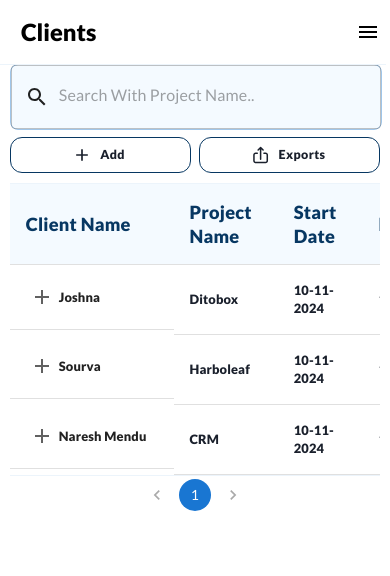
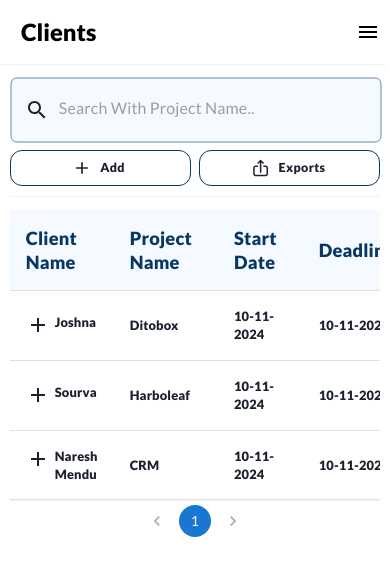
Before and after one commit to venkata-hari1/CRM, a React (Create React App) app: page /admin/clients in a window 390 px wide. Shown: the top 576 px of the page. Built offline with nearby package versions, Linux system fonts and the light colour scheme.

Commit message:
fixed all resonsive issues1

```diff
--- a/src/Components/AdminFlow/ClientTable.tsx
+++ b/src/Components/AdminFlow/ClientTable.tsx
@@ -121,10 +121,12 @@ const value:any=selector?.LandingReducer?.value
                 <Fragment>
                    <Logout open={open} handleCancel={handleCancel} name='statusbtn' value={value} handleOpen={handleOpen} dataId={data.id}/>
                 <TableRow key={data?.id} className={classes.TableRow}>
-                  <TableCell sx={{display:'flex'}}>
-                      <Chip onClick={handleDetails} sx={{border:'none',fontSize:'100%'}} avatar={<Add sx={{pointer:'cursor','&:hover':{color:'#073762'}}}/>}
-                        label={<Box className={classes.tabledate}>{data.clientname}</Box>}
-                        variant="outlined" />
+                  <TableCell   onClick={handleDetails}>
+                     <Box sx={{display:'flex'}}>
+                     <Add sx={{marginRight:'5px',pointer:'cursor','&:hover':{color:'#073762'}}}/>
+                     <Box className={classes.tabledate}>{data.clientname}</Box>
+                     </Box>
+
                   </TableCell>
                   <TableCell>
                     <Box className={classes.tabledate}>{data.projectname}</Box>
--- a/src/Components/AdminFlow/Profile/ChangePassword.tsx
+++ b/src/Components/AdminFlow/Profile/ChangePassword.tsx
@@ -175,7 +175,10 @@ function UpdatePassword({ classes, dispatch }: IProps) {
       </Box>
       </Grid>
       <Grid item xs={12} md={12} lg={6}>
-                <Box src={Profile_SideImage} component={'img'} className={classes.profile_sideimage}/>
+        <Box className={classes.imagecontainer}>
+        <Box src={Profile_SideImage} component={'img'} className={classes.profile_sideimage}/>
+        </Box>
+
             </Grid>
       </Grid>
     </Fragment>
--- a/src/Components/AdminFlow/Profile/Styles.tsx
+++ b/src/Components/AdminFlow/Profile/Styles.tsx
@@ -328,5 +328,10 @@ export const Styles=(theme:Theme)=>({
     },
     profile_sideimage:{
         width:'83%'
+    },
+    imagecontainer:{
+        [theme.breakpoints.down('lg')]:{
+            ...flex
+        }
     }
 })
--- a/src/Components/AdminFlow/Settings/Account.tsx
+++ b/src/Components/AdminFlow/Settings/Account.tsx
@@ -63,7 +63,9 @@ function Account({ classes,location }: IProps) {
             </FormControl>
             </Grid>
             <Grid item xs={12} md={12} lg={6}>
+                <Box className={classes.imagecontainer}>
                 <Box src={Profile_SideImage} component={'img'} className={classes.profile_sideimage}/>
+                </Box>
             </Grid>
             </Grid>
         </Fragment>
--- a/src/Components/AdminFlow/Settings/ProfileInformation.tsx
+++ b/src/Components/AdminFlow/Settings/ProfileInformation.tsx
@@ -235,7 +235,10 @@ function ProfileInformation({ classes, selector,dispatch }: IProps) {
           </Box>
         </Grid>
         <Grid item xs={12} md={12} lg={6}>
-          <Box src={Profile_SideImage} component={'img'} className={classes.profile_sideimage} />
+           <Box className={classes.imagecontainer}>
+           <Box src={Profile_SideImage} component={'img'} className={classes.profile_sideimage} />
+           </Box>
+
         </Grid>
       </Grid>
     </Fragment>
--- a/src/Components/AdminFlow/Settings/SettingStyles.tsx
+++ b/src/Components/AdminFlow/Settings/SettingStyles.tsx
@@ -236,6 +236,12 @@ export const Styles=(theme:Theme)=>({
         }
     },
     profile_sideimage:{
-        width:'83%'
+        width:'83%',
+
+    },
+    imagecontainer:{
+        [theme.breakpoints.down('lg')]:{
+            ...flex
+        }
     }
 })
--- a/src/Components/AdminFlow/Table/Filter/MUIStyles.tsx
+++ b/src/Components/AdminFlow/Table/Filter/MUIStyles.tsx
@@ -444,6 +444,7 @@ width:"6vw !important",
         alignItems:"center !important",
         borderBottom:'1px solid #9fc5e933 !important',
         [theme.breakpoints.down('lg')]: {
+            marginTop:'3.5% !important',
             width: '100% !important'
         }
     },
--- a/src/Components/Common/Logout.tsx
+++ b/src/Components/Common/Logout.tsx
@@ -87,10 +87,10 @@ const isActive=value.includes(dataId)
            <Close sx={{fontSize:'120.00%'}} onClick={handleCancel}/>
         </DialogActions>
         <Divider/>
-        <DialogContent sx={{width:'300px'}}>
+        <DialogContent>
             <Box className={classes.dailogcontent}>Are you sure want to {name==='statusbtn'?isActive?"Close Project":"Active Project":"logout"}?</Box>
             <Box className={classes.btns}>
-                <Button onClick={handleLogout}>Yes, I want to</Button>
+                <Button onClick={handleLogout}>Yes</Button>
                 <Button onClick={handleCancel}>Cancel</Button>
             </Box>
         </DialogContent>
```
